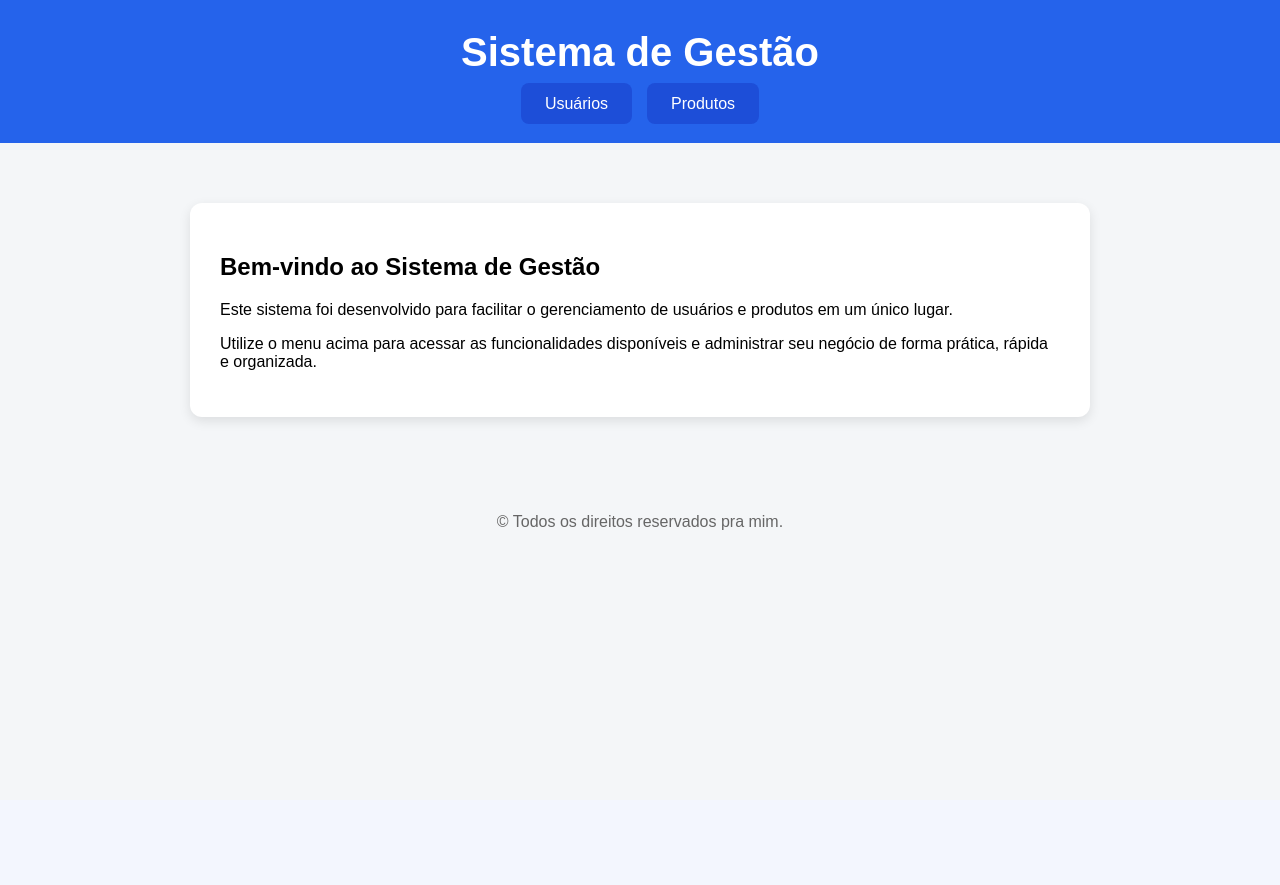
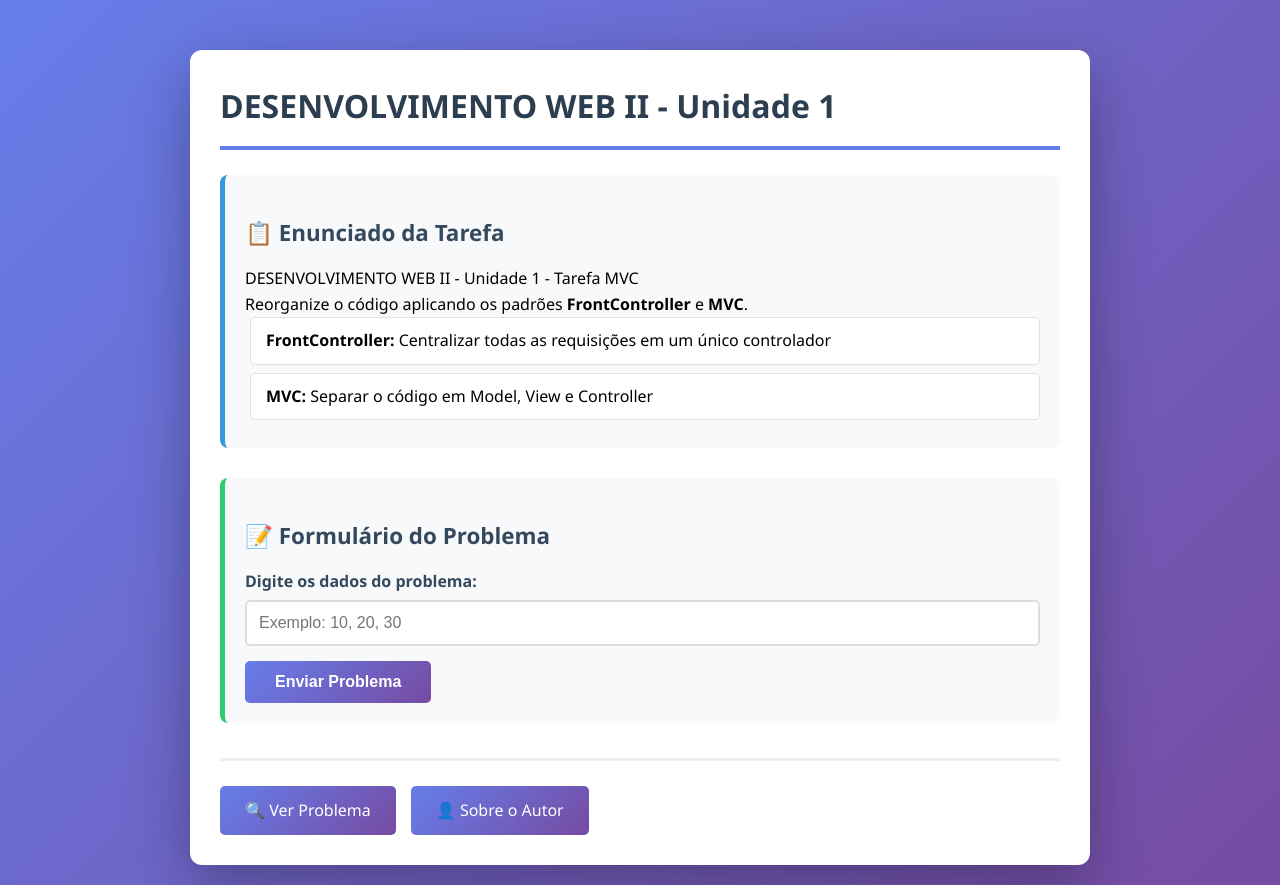
Before and after one commit to p4b10z/Desenvolvimento_web, a Flask app: page / in a window 1280 px wide. Before the commit the page ends 530 px from the top, so only its background shows below. Run offline with Flask 3, Linux system fonts and the light colour scheme.

Commit message:
Implementação MVC e FrontController

```diff
--- a/Templates/index.html
+++ /dev/null
@@ -1,38 +0,0 @@
-<!DOCTYPE html>
-<html lang="en">
-<head>
-    <meta charset="UTF-8">
-    <meta name="viewport" content="width=device-width, initial-scale=1.0">
-    <title> index</title>
-     <link rel="stylesheet" href="{{ url_for('static', filename='css/style.css') }}">
-</head>
-<body>
-    <header>
-        <h1>Sistema de Gestão</h1>
-        <nav>
-            <ul>
-                <li><a href="/usuarios">Usuários</a></li>
-                <li><a href="/produtos">Produtos</a></li>
-            </ul>
-        </nav>
-    </header>
-
-    <main>
-        <section>
-            <h2>Bem-vindo ao Sistema de Gestão</h2>
-            <p>
-                Este sistema foi desenvolvido para facilitar o gerenciamento de usuários e
-                produtos em um único lugar.
-            </p>
-            <p>
-                Utilize o menu acima para acessar as funcionalidades disponíveis e
-                administrar seu negócio de forma prática, rápida e organizada.
-            </p>
-        </section>
-    </main>
-
-    <footer>
-        <p>&copy; Todos os direitos reservados pra mim.</p>
-    </footer>
-</body>
-</html>
--- /dev/null
+++ b/app.py
@@ -0,0 +1,32 @@
+from flask import Flask, render_template, request
+from controllers.ProblemaController import ProblemaController
+from controllers.AutorController import AutorController
+from controllers.StaticController import StaticController
+
+app = Flask(__name__, template_folder='views', static_folder='static')
+
+problema_controller = ProblemaController()
+autor_controller = AutorController()
+static_controller = StaticController()
+
+@app.route('/')
+def index():
+    return problema_controller.index()
+
+@app.route('/problema', methods=['GET', 'POST'])
+def problema():
+    if request.method == 'POST':
+        dados = request.form.get('dados')
+        return problema_controller.problema(dados)
+    return problema_controller.problema()
+
+@app.route('/autor')
+def autor():
+    return autor_controller.autor()
+
+@app.route('/static/<path:filename>')
+def static_files(filename):
+    return static_controller.serve_static(filename)
+
+if __name__ == '__main__':
+    app.run(debug=True, port=5000)
--- /dev/null
+++ b/controllers/ProblemaController.py
@@ -0,0 +1,25 @@
+from flask import render_template
+from models.problema import Problema
+
+class ProblemaController:
+    def __init__(self):
+        self.model = Problema()
+
+    def index(self):
+        enunciado = "DESENVOLVIMENTO WEB II - Unidade 1 - Tarefa MVC"
+        return render_template('index/index.html', enunciado=enunciado)
+
+    def problema(self, dados=None):
+        if dados:
+            self.model.processar_formulario(dados)
+            resultado = self.model.resolver_problema()
+            return render_template('problema/problema.html',
+                                 enunciado="Problema de Exemplo",
+                                 resultado=resultado,
+                                 dados_recebidos=dados)
+        else:
+            resultado = self.model.resolver_problema()
+            return render_template('problema/problema.html',
+                                 enunciado="Problema de Exemplo",
+                                 resultado=resultado,
+                                 dados_recebidos=None)
--- /dev/null
+++ b/controllers/StaticController.py
@@ -0,0 +1,6 @@
+from flask import send_from_directory
+
+class StaticController:
+
+    def serve_static(self, filename):
+        return send_from_directory('static', filename)
--- a/main.py
+++ /dev/null
@@ -1,19 +0,0 @@
-from flask import Flask, render_template
-
-app = Flask(__name__)
-
-@app.route('/')
-def index():
-    return render_template('index.html')
-
-@app.route('/usuarios')
-def usuarios():
-    return render_template('usuarios.html')
-
-@app.route('/produtos')
-def produtos():
-    return render_template('produtos.html')
-
-
-if __name__ == '__main__' :
-    app.run()
--- a/static/css/style.css
+++ b/static/css/style.css
@@ -1,101 +1,207 @@
+/* Reset e estilos gerais */
+* {
+    margin: 0;
+    padding: 0;
+    box-sizing: border-box;
+}
 
 body {
-    font-family: Arial, sans-serif;
-    background-color: #f4f6f8;
-    margin: 0;
-    padding: 0;
-}
-
-header {
-    background-color: #2563eb;
-    color: white;
-    padding: 30px 20px;
-    text-align: center;
-}
-
-header h1 {
-    margin: 0;
-    font-size: 2.5rem;
-}
-
-nav ul {
-    list-style: none;
-    margin: 20px 0 0;
-    padding: 0;
-    display: flex;
-    justify-content: center;
-    gap: 15px;
-}
-
-nav a {
-    text-decoration: none;
-    color: white;
-    background-color: #1d4ed8;
-    padding: 12px 24px;
-    border-radius: 8px;
-    transition: background-color 0.3s;
-}
-
-nav a:hover {
-    background-color: #1e40af;
-}
-
-main {
-    max-width: 900px;
-    margin: 40px auto;
+    font-family: 'Segoe UI', Tahoma, Geneva, Verdana, sans-serif;
+    line-height: 1.6;
+    background: linear-gradient(135deg, #667eea 0%, #764ba2 100%);
+    min-height: 100vh;
     padding: 20px;
 }
 
-section {
-    background-color: white;
+.container {
+    max-width: 900px;
+    margin: 0 auto;
     padding: 30px;
+    background-color: #fff;
     border-radius: 12px;
-    box-shadow: 0 4px 12px rgba(0, 0, 0, 0.1);
+    box-shadow: 0 20px 60px rgba(0, 0, 0, 0.3);
+    margin-top: 30px;
 }
 
-form {
-    max-width: 500px;
-    margin: 40px auto;
-    background-color: white;
-    padding: 30px;
-    border-radius: 12px;
-    box-shadow: 0 4px 12px rgba(0, 0, 0, 0.1);
+h1 {
+    color: #2c3e50;
+    border-bottom: 4px solid #667eea;
+    padding-bottom: 15px;
+    margin-bottom: 25px;
+    font-size: 2rem;
+}
+
+h2 {
+    color: #34495e;
+    margin: 20px 0 15px 0;
+    font-size: 1.4rem;
+}
+
+/* Seções */
+section {
+    margin-bottom: 30px;
+    padding: 20px;
+    background: #f8f9fa;
+    border-radius: 8px;
+    border-left: 5px solid #667eea;
+}
+
+section.enunciado {
+    border-left-color: #3498db;
+}
+
+section.formulario {
+    border-left-color: #2ecc71;
+}
+
+section.resposta {
+    border-left-color: #e74c3c;
+}
+
+section.nome {
+    border-left-color: #9b59b6;
+}
+
+section.formacoes {
+    border-left-color: #3498db;
+}
+
+section.experiencias {
+    border-left-color: #2ecc71;
+}
+
+/* Listas */
+ul {
+    list-style-type: none;
+    padding-left: 5px;
+}
+
+ul li {
+    padding: 10px 15px;
+    margin-bottom: 8px;
+    background: #fff;
+    border-radius: 5px;
+    border: 1px solid #e0e0e0;
+    transition: all 0.3s ease;
+}
+
+ul li:hover {
+    transform: translateX(5px);
+    box-shadow: 0 2px 8px rgba(0, 0, 0, 0.1);
+    border-color: #667eea;
+}
+
+/* Destaque */
+.destaque {
+    font-size: 1.3rem;
+    color: #2c3e50;
+    padding: 10px 15px;
+    background: #fff;
+    border-radius: 5px;
+    border: 2px solid #667eea;
+}
+
+.resultado-box {
+    background: #fff;
+    padding: 15px;
+    border-radius: 5px;
+    border: 2px solid #27ae60;
+}
+
+/* Formulário */
+.form-group {
+    margin-bottom: 15px;
 }
 
 label {
     display: block;
-    margin-bottom: 8px;
-    font-weight: bold;
+    margin-bottom: 5px;
+    font-weight: 600;
+    color: #34495e;
 }
 
-input {
+input[type="text"] {
     width: 100%;
     padding: 12px;
-    margin-bottom: 20px;
-    border: 1px solid #ccc;
-    border-radius: 8px;
-    box-sizing: border-box;
+    border: 2px solid #ddd;
+    border-radius: 5px;
+    font-size: 16px;
+    transition: border-color 0.3s;
+}
+
+input[type="text"]:focus {
+    outline: none;
+    border-color: #667eea;
 }
 
 button {
-    width: 100%;
-    padding: 12px;
-    background-color: #2563eb;
-    color: white;
+    padding: 12px 30px;
+    background: linear-gradient(135deg, #667eea 0%, #764ba2 100%);
+    color: #fff;
     border: none;
-    border-radius: 8px;
+    border-radius: 5px;
+    cursor: pointer;
     font-size: 16px;
-    cursor: pointer;
-    transition: background-color 0.3s;
+    font-weight: 600;
+    transition: transform 0.3s, box-shadow 0.3s;
 }
 
 button:hover {
-    background-color: #1e40af;
+    transform: translateY(-2px);
+    box-shadow: 0 5px 20px rgba(102, 126, 234, 0.4);
 }
 
-footer {
-    text-align: center;
-    padding: 20px;
-    margin-top: 40px;
-    color: #666;
+/* Navegação */
+nav {
+    margin-top: 35px;
+    padding-top: 25px;
+    border-top: 3px solid #ecf0f1;
+    display: flex;
+    gap: 15px;
+    flex-wrap: wrap;
 }
+
+nav a {
+    display: inline-block;
+    padding: 12px 25px;
+    background: linear-gradient(135deg, #667eea 0%, #764ba2 100%);
+    color: #fff;
+    text-decoration: none;
+    border-radius: 5px;
+    font-weight: 500;
+    transition: transform 0.3s, box-shadow 0.3s;
+}
+
+nav a:hover {
+    transform: translateY(-2px);
+    box-shadow: 0 5px 20px rgba(102, 126, 234, 0.4);
+}
+
+/* Info */
+.info {
+    margin-top: 15px;
+    padding: 10px;
+    background: #ecf0f1;
+    border-radius: 5px;
+    font-style: italic;
+    color: #555;
+}
+
+@media (max-width: 600px) {
+    .container {
+        padding: 20px;
+        margin: 10px;
+    }
+
+    h1 {
+        font-size: 1.5rem;
+    }
+
+    nav {
+        flex-direction: column;
+    }
+
+    nav a {
+        text-align: center;
+    }
+}
--- /dev/null
+++ b/views/index/index.html
@@ -0,0 +1,43 @@
+<!DOCTYPE html>
+<html lang="pt-BR">
+<head>
+    <meta charset="UTF-8">
+    <meta name="viewport" content="width=device-width, initial-scale=1.0">
+    <title>Página Inicial</title>
+    <link rel="stylesheet" href="{{ url_for('static', filename='css/style.css') }}">
+</head>
+<body>
+    <div class="container">
+        <h1>DESENVOLVIMENTO WEB II - Unidade 1</h1>
+
+        <!-- Mostra o enunciado -->
+        <section class="enunciado">
+            <h2>📋 Enunciado da Tarefa</h2>
+            <p>{{ enunciado }}</p>
+            <p>Reorganize o código aplicando os padrões <strong>FrontController</strong> e <strong>MVC</strong>.</p>
+            <ul>
+                <li><strong>FrontController:</strong> Centralizar todas as requisições em um único controlador</li>
+                <li><strong>MVC:</strong> Separar o código em Model, View e Controller</li>
+            </ul>
+        </section>
+
+        <!-- Mostra o formulário para o problema -->
+        <section class="formulario">
+            <h2>📝 Formulário do Problema</h2>
+            <form action="/problema" method="POST">
+                <div class="form-group">
+                    <label for="dados">Digite os dados do problema:</label>
+                    <input type="text" id="dados" name="dados" placeholder="Exemplo: 10, 20, 30" required>
+                </div>
+                <button type="submit">Enviar Problema</button>
+            </form>
+        </section>
+
+        <!-- Navegação -->
+        <nav>
+            <a href="/problema">🔍 Ver Problema</a>
+            <a href="/autor">👤 Sobre o Autor</a>
+        </nav>
+    </div>
+</body>
+</html>
```
Also changed, not shown: Templates/produtos.html (deleted, +0 -48 lines), Templates/usuarios.html (deleted, +0 -28 lines), controllers/AutorController.py (added, +19 -0 lines), models/problema.py (added, +21 -0 lines), views/autor/autor.html (added, +46 -0 lines), views/problema/problema.html (added, +39 -0 lines).
